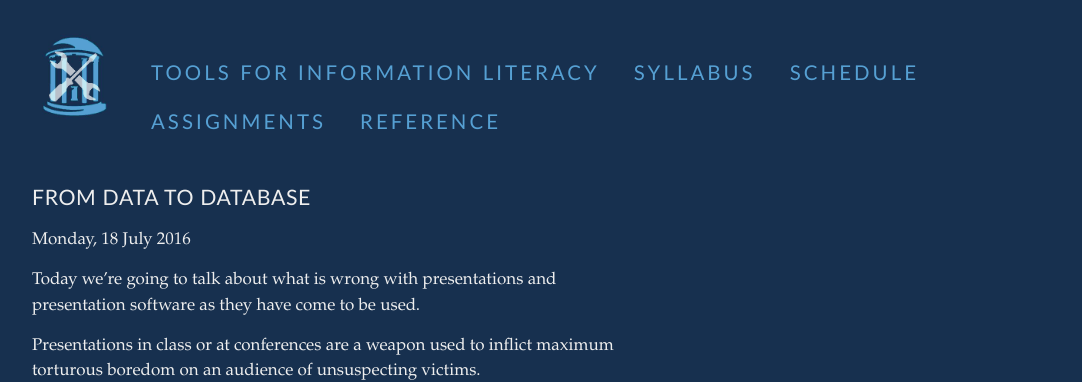
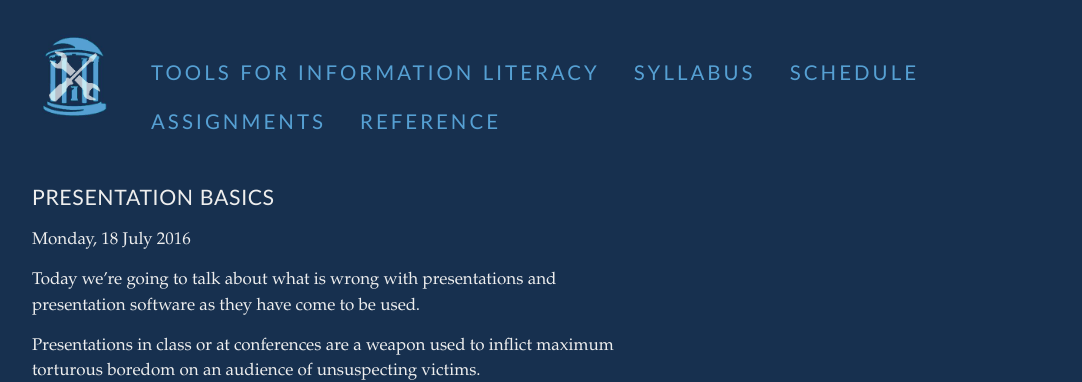
Before and after one commit to tylerpcarter/inls161, a Jekyll site: the page built from _posts/2016-07-18-presentation-basics.md, in a window 1280 px wide and 900 px high. Shown: the top 382 px of the window, without its empty margins (48-1130 px from the left). Built offline with Jekyll 4.4.1, drawn with Linux system fonts in a browser that asks for light colours; Markdown is read by kramdown in place of the engine named in the settings; some of the changed text lies outside the part shown.

Commit message:
add today's post

```diff
--- a/_posts/2016-07-18-presentation-basics.md
+++ b/_posts/2016-07-18-presentation-basics.md
@@ -1,15 +1,12 @@
 ---
 layout: post
-title: "From data to database"
-category: Data
+title: "Presentation Basics"
+category: Present
 tags:
-- database
-- tables
-- queries
-- SQL
-- MySQL
-- Bash
-- scripting
+- powerpoint
+- reveal.js
+- presentations
+- Tufte
 ---
 
 Today we're going to talk about what is wrong with presentations and presentation software as they have come to be used.
```
